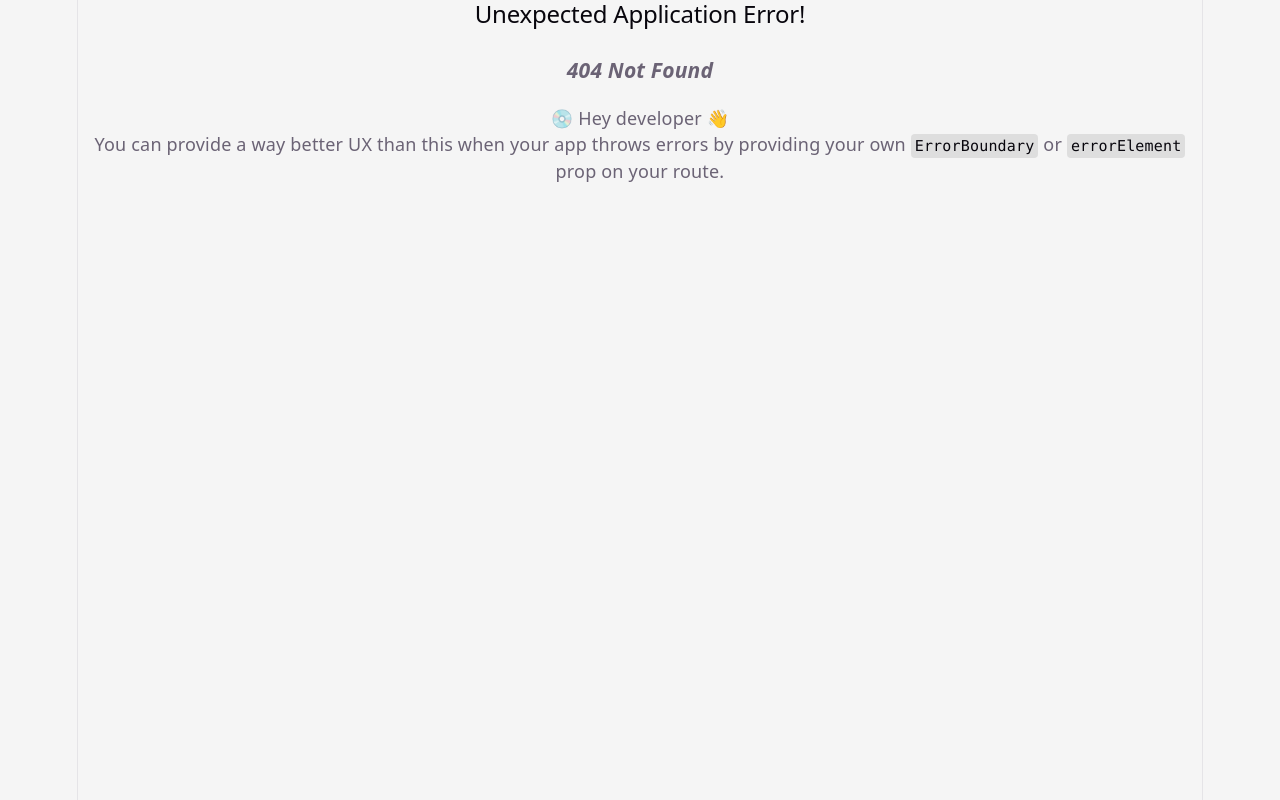
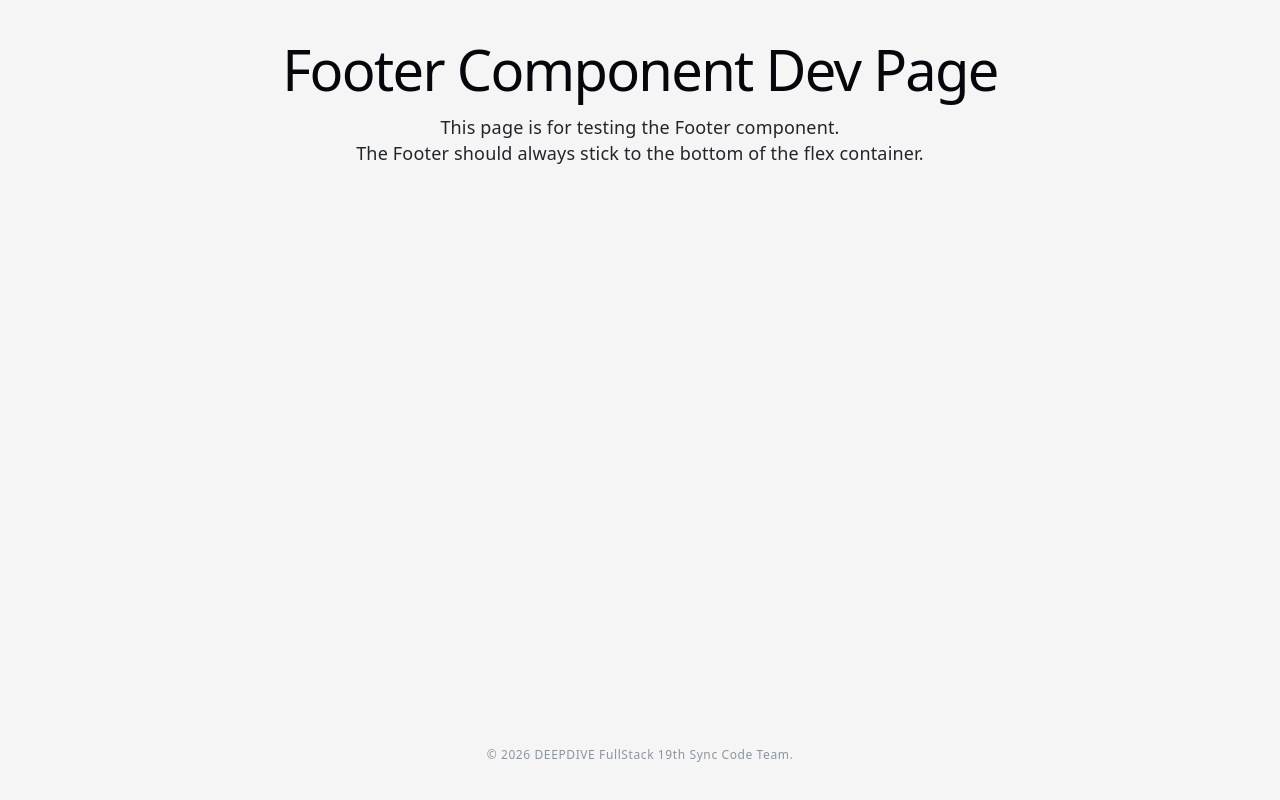
Before and after one commit to goorm-syncode/web-ide-frontend, a React (Vite) app: page /dev/footer in a window 1280 px wide. Before the commit this address had no page. Built offline with nearby package versions, Linux system fonts and the light colour scheme.

Commit message:
feat: finalize footer component and cleanup boundary lines

```diff
--- a/src/App.css
+++ b/src/App.css
@@ -72,7 +72,6 @@
 
 #next-steps {
   display: flex;
-  border-top: 1px solid var(--border);
   text-align: left;
 
   & > div {
@@ -96,11 +95,10 @@
 }
 
 #docs {
-  border-right: 1px solid var(--border);
+
 
   @media (max-width: 1024px) {
     border-right: none;
-    border-bottom: 1px solid var(--border);
   }
 }
 
@@ -155,30 +153,7 @@
 
 #spacer {
   height: 88px;
-  border-top: 1px solid var(--border);
   @media (max-width: 1024px) {
     height: 48px;
   }
 }
-
-.ticks {
-  position: relative;
-  width: 100%;
-
-  &::before,
-  &::after {
-    content: '';
-    position: absolute;
-    top: -4.5px;
-    border: 5px solid transparent;
-  }
-
-  &::before {
-    left: 0;
-    border-left-color: var(--border);
-  }
-  &::after {
-    right: 0;
-    border-right-color: var(--border);
-  }
-}
--- a/src/App.jsx
+++ b/src/App.jsx
@@ -120,7 +120,7 @@ function App() {
         </div>
       </section>
 
-      <div className="ticks"></div>
+
 
       <section id="next-steps">
         <div id="docs">
@@ -187,7 +187,7 @@ function App() {
         </div>
       </section>
 
-      <div className="ticks"></div>
+
       <section id="spacer"></section>
     </>
   );
--- /dev/null
+++ b/src/components/common/Footer.jsx
@@ -0,0 +1,13 @@
+import '../../styles/components/Footer.css';
+
+const Footer = () => {
+  return (
+    <footer className="footer-container">
+      <p className="footer-text">
+        &copy; 2026 DEEPDIVE FullStack 19th Sync Code Team.
+      </p>
+    </footer>
+  );
+};
+
+export default Footer;
--- a/src/components/layout/Gnb.css
+++ b/src/components/layout/Gnb.css
@@ -5,7 +5,7 @@
   height: 60px;
   padding: 0 24px;
   background-color: #FFFFFF;
-  border-bottom: 1px solid #D1D5DB;
+/* border-bottom removed as boundary line */
   font-family: 'Pretendard', sans-serif;
   box-sizing: border-box;
   width: 100%;
--- a/src/index.css
+++ b/src/index.css
@@ -8,8 +8,7 @@
   --accent-bg: rgba(170, 59, 255, 0.1);
   --accent-border: rgba(170, 59, 255, 0.5);
   --social-bg: rgba(244, 243, 236, 0.5);
-  --shadow:
-    rgba(0, 0, 0, 0.1) 0 10px 15px -3px, rgba(0, 0, 0, 0.05) 0 4px 6px -2px;
+  --shadow: rgba(0, 0, 0, 0.1) 0 10px 15px -3px, rgba(0, 0, 0, 0.05) 0 4px 6px -2px;
 
   --sans: system-ui, 'Segoe UI', Roboto, sans-serif;
   --heading: system-ui, 'Segoe UI', Roboto, sans-serif;
@@ -41,8 +40,7 @@
     --accent-bg: rgba(192, 132, 252, 0.15);
     --accent-border: rgba(192, 132, 252, 0.5);
     --social-bg: rgba(47, 48, 58, 0.5);
-    --shadow:
-      rgba(0, 0, 0, 0.4) 0 10px 15px -3px, rgba(0, 0, 0, 0.25) 0 4px 6px -2px;
+    --shadow: rgba(0, 0, 0, 0.4) 0 10px 15px -3px, rgba(0, 0, 0, 0.25) 0 4px 6px -2px;
   }
 
   #social .button-icon {
@@ -59,7 +57,7 @@ body {
   max-width: 100%;
   margin: 0 auto;
   text-align: center;
-  border-inline: 1px solid var(--border);
+  /* border-inline removed as requested */
   min-height: 100svh;
   display: flex;
   flex-direction: column;
--- /dev/null
+++ b/src/pages/dev/DevFooterPage.jsx
@@ -0,0 +1,19 @@
+import Footer from '../../components/common/Footer';
+import '../../styles/DevFooterPage.css';
+
+const DevFooterPage = () => {
+  return (
+    <div className="dev-footer-page-container">
+      <div className="dev-footer-page-content">
+        <h1>Footer Component Dev Page</h1>
+        <p>This page is for testing the Footer component.</p>
+        <p>The Footer should always stick to the bottom of the flex container.</p>
+      </div>
+
+      {/* 실제 테스트할 컴포넌트 */}
+      <Footer />
+    </div>
+  );
+};
+
+export default DevFooterPage;
--- a/src/router/index.jsx
+++ b/src/router/index.jsx
@@ -3,6 +3,7 @@ import App from '../App';
 import DevSignupPage from '../pages/dev/DevSignupPage';
 import DevMessageBoxPage from '../pages/dev/DevMessageBoxPage';
 import DevGnbPage from '../pages/dev/DevGnbPage';
+import DevFooterPage from '../pages/dev/DevFooterPage';
 
 const router = createBrowserRouter([
   {
@@ -20,6 +21,10 @@ const router = createBrowserRouter([
   {
     path: '/dev/gnb',
     element: <DevGnbPage />,
+  },
+  {
+    path: '/dev/footer',
+    element: <DevFooterPage />,
   }
 ]);
 
--- /dev/null
+++ b/src/styles/DevFooterPage.css
@@ -0,0 +1,14 @@
+.dev-footer-page-container {
+  display: flex;
+  flex-direction: column;
+  min-height: 100svh;
+  width: 100%;
+  background-color: var(--bg); /* Use theme variable */
+}
+
+.dev-footer-page-content {
+  flex: 1;
+  padding: 24px;
+  color: #22262B; /* Primary Text from UI_RULES.md */
+  text-align: center;
+}
--- /dev/null
+++ b/src/styles/components/Footer.css
@@ -0,0 +1,22 @@
+.footer-container {
+  width: 100%;
+  margin-top: auto;
+  background-color: var(--bg); /* Use theme-aware background */
+  color: #8b95a1; /* Muted Text from UI_RULES.md */
+  text-align: center;
+  padding: 32px 16px; /* Spacing rule 32, 16 */
+  font-size: 12px; /* Caption size from UI_RULES.md */
+  /* border-top removed */
+  display: flex;
+  justify-content: center;
+  align-items: center;
+  box-sizing: border-box;
+}
+
+.footer-text {
+  margin: 0;
+  padding: 0;
+  letter-spacing: 0.05em;
+  font-weight: 400;
+  text-align: center;
+}
```
